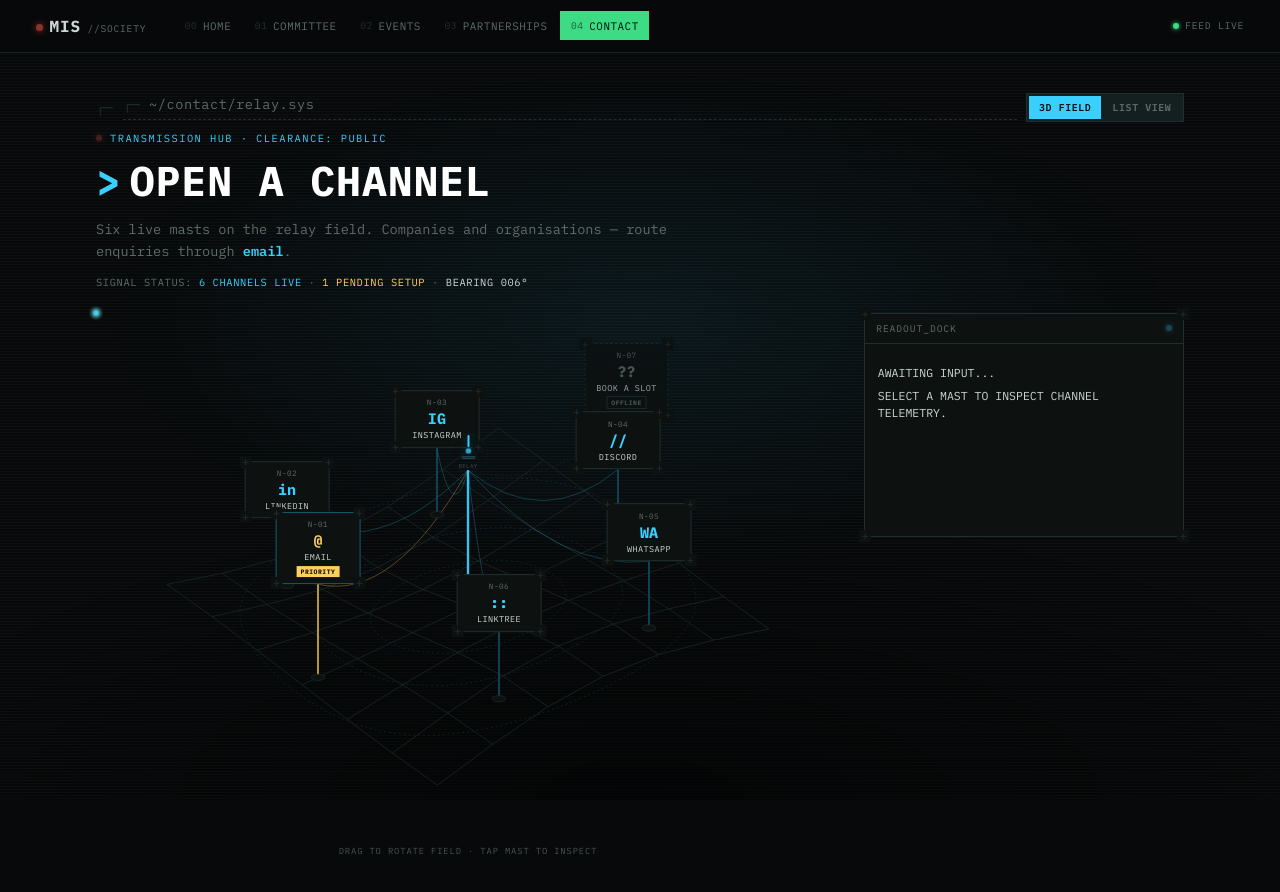
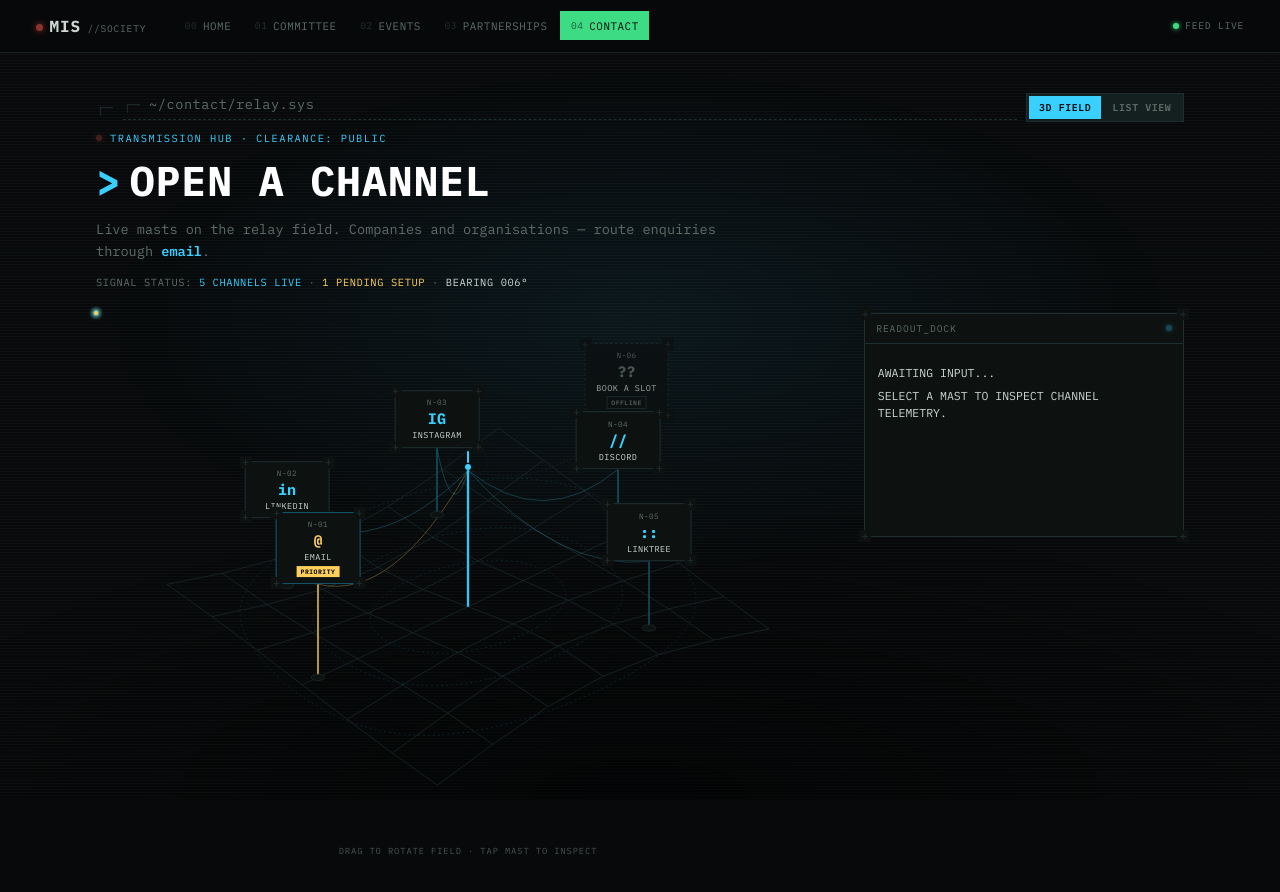
Before and after one commit to 8-BitCode/MIS, a React (Vite) app: page /contact in a window 1280 px wide. Shown: the top 892 px of the page. Built offline with nearby package versions, Linux system fonts and the light colour scheme.

Commit message:
removed whatsapp from contacts

```diff
--- a/src/pages/Contact.jsx
+++ b/src/pages/Contact.jsx
@@ -152,22 +152,8 @@ const CHANNELS = [
     height: 40,
   },
   {
-    id: "whatsapp",
-    code: "N-05",
-    glyph: "WA",
-    label: "WHATSAPP",
-    tag: "BROADCAST LIST",
-    desc: "Broadcast list for announcements and last-minute updates.",
-    display: "chat.whatsapp.com/FTGb…59Gs",
-    href: "https://chat.whatsapp.com/FTGbKuhj0OJ9eHVsnO59Gs",
-    external: true,
-    angleDeg: 330,
-    radius: 95,
-    height: 40,
-  },
-  {
     id: "linktree",
-    code: "N-06",
+    code: "N-05", // Shifted code index since WhatsApp was removed
     glyph: "::",
     label: "LINKTREE",
     tag: "MASTER INDEX",
@@ -175,7 +161,7 @@ const CHANNELS = [
     display: "linktr.ee/manchester.intelligence",
     href: "https://linktr.ee/manchester.intelligence",
     external: true,
-    angleDeg: 30,
+    angleDeg: 330, // Adjusted angle distribution to fill the gap cleanly
     radius: 95,
     height: 40,
   },
@@ -183,7 +169,7 @@ const CHANNELS = [
 
 const CALENDLY = {
   id: "calendly",
-  code: "N-07",
+  code: "N-06",
   glyph: "??",
   label: "BOOK A SLOT",
   tag: "PENDING SETUP",
@@ -435,10 +421,6 @@ export default function Contact() {
   const handleNodeLeave = useCallback((c) => {
     setIsHoveringNode(false);
     if (supportsHover && !transmittingNode) {
-      // Give the pointer a beat to land on another node before clearing,
-      // so hopping between adjacent nodes doesn't flicker the readout —
-      // but if nothing is hovered anymore, release the active channel
-      // so auto-rotation resumes.
       setTimeout(() => {
         if (!document.querySelector('.node-chip:hover')) {
           clearChannel(c.id);
@@ -516,8 +498,6 @@ export default function Contact() {
   }, [activeNodeGeom, seqProgress, hubGeom.top]);
 
   const bearing = Math.round((((theta * 180) / Math.PI) % 360 + 360) % 360);
-
-  // Calculate charge level based on hover state
   const chargeLevel = isHoveringNode && !transmittingNode ? 1 : 0;
 
   return (
@@ -537,8 +517,8 @@ export default function Contact() {
           </div>
           <p className="relay-eyebrow"><span className="rec-dot" aria-hidden="true" />TRANSMISSION HUB · CLEARANCE: PUBLIC</p>
           <h1 className="relay-h1"><span className="prompt">&gt;</span><DecryptText text="OPEN A CHANNEL" trigger="mount" speed={30} /></h1>
-          <p className="relay-sub">Six live masts on the relay field. Companies and organisations — route enquiries through <strong>email</strong>.</p>
-          <p className="relay-status">SIGNAL STATUS: <span className="ok">6 CHANNELS LIVE</span> · <span className="pending">1 PENDING SETUP</span> · <span className="bearing">BEARING {String(bearing).padStart(3, "0")}°</span></p>
+          <p className="relay-sub">Live masts on the relay field. Companies and organisations — route enquiries through <strong>email</strong>.</p>
+          <p className="relay-status">SIGNAL STATUS: <span className="ok">5 CHANNELS LIVE</span> · <span className="pending">1 PENDING SETUP</span> · <span className="bearing">BEARING {String(bearing).padStart(3, "0")}°</span></p>
         </header>
 
         <section className="relay-main" style={viewMode === "list" ? { gridTemplateColumns: "1fr" } : undefined}>
@@ -587,12 +567,8 @@ export default function Contact() {
                       ))}
                     </g>
 
-                    {/* ── Signal Burst Effect ── */}
                     {signalBurst && (
-                      <g className="signal-burst" style={{
-                        opacity: 1,
-                        animation: 'burst-fade 0.8s ease-out forwards'
-                      }}>
+                      <g className="signal-burst" style={{ opacity: 1, animation: 'burst-fade 0.8s ease-out forwards' }}>
                         {[0, 1, 2, 3, 4, 5, 6, 7].map((i) => {
                           const angle = (i / 8) * Math.PI * 2;
                           const radius = 30 + i * 8;
@@ -606,99 +582,10 @@ export default function Contact() {
                               stroke={i % 2 === 0 ? '#39d0ff' : '#ffcf5c'}
                               strokeWidth={1.5 - i * 0.15}
                               opacity={0.8 - i * 0.08}
-                              style={{
-                                animation: `burst-wave ${0.6 + i * 0.05}s ease-out forwards`,
-                                transform: `scale(${1 + i * 0.15})`,
-                              }}
+                              style={{ animation: `burst-wave ${0.6 + i * 0.05}s ease-out forwards`, transform: `scale(${1 + i * 0.15})` }}
                             />
                           );
                         })}
-                        {/* Concentric rings */}
-                        {[1, 2, 3].map((i) => (
-                          <circle
-                            key={`ring-${i}`}
-                            cx={hubGeom.top.x}
-                            cy={hubGeom.top.y}
-                            r={i * 20}
-                            fill="none"
-                            stroke="#39d0ff"
-                            strokeWidth={1.5 - i * 0.3}
-                            opacity={0.6 - i * 0.15}
-                            style={{
-                              animation: `burst-ring ${0.4 + i * 0.1}s ease-out forwards`,
-                            }}
-                          />
-                        ))}
-                        {/* Central flash */}
-                        <circle
-                          cx={hubGeom.top.x}
-                          cy={hubGeom.top.y}
-                          r={8}
-                          fill="#fff"
-                          opacity={0.9}
-                          style={{
-                            animation: 'burst-flash 0.3s ease-out forwards',
-                          }}
-                        />
-                        <style dangerouslySetInnerHTML={{
-                          __html: `
-                            @keyframes burst-ring {
-                              0% { transform: scale(0.3); opacity: 0; }
-                              30% { opacity: 0.8; }
-                              100% { transform: scale(1.5); opacity: 0; }
-                            }
-                            @keyframes burst-wave {
-                              0% { transform: scale(0.5); opacity: 0; }
-                              20% { opacity: 1; }
-                              100% { transform: scale(2); opacity: 0; }
-                            }
-                            @keyframes burst-flash {
-                              0% { transform: scale(0.5); opacity: 0; }
-                              50% { transform: scale(1.5); opacity: 1; }
-                              100% { transform: scale(0.8); opacity: 0.3; }
-                            }
-                            @keyframes burst-fade {
-                              0% { opacity: 1; }
-                              100% { opacity: 0; }
-                            }
-                          `
-                        }} />
-                      </g>
-                    )}
-
-                    {transmittingNode && activeNodeGeom && seqProgress < SEQ_HANDSHAKE && (
-                      <g
-                        className="target-acquisition-beam"
-                        style={{
-                          opacity:
-                            seqProgress < SEQ_ROUTE
-                              ? 1
-                              : Math.max(0, 1 - (seqProgress - SEQ_ROUTE) / (SEQ_HANDSHAKE - SEQ_ROUTE)),
-                        }}
-                      >
-                        <line
-                          x1={activeNodeGeom.top.x}
-                          y1="0"
-                          x2={activeNodeGeom.top.x}
-                          y2={activeNodeGeom.top.y}
-                          className="laser-beam"
-                        />
-                        <circle cx={activeNodeGeom.top.x} cy={activeNodeGeom.top.y} r="14" className="target-reticle-ring r1" />
-                        <circle cx={activeNodeGeom.top.x} cy={activeNodeGeom.top.y} r="21" className="target-reticle-ring r2" />
-                        <line
-                          x1={activeNodeGeom.top.x - 26}
-                          y1={activeNodeGeom.top.y}
-                          x2={activeNodeGeom.top.x + 26}
-                          y2={activeNodeGeom.top.y}
-                          className="target-crosshair"
-                        />
-                        <line
-                          x1={activeNodeGeom.top.x}
-                          y1={activeNodeGeom.top.y - 26}
-                          x2={activeNodeGeom.top.x}
-                          y2={activeNodeGeom.top.y + 26}
-                          className="target-crosshair"
-                        />
                       </g>
                     )}
 
@@ -724,22 +611,8 @@ export default function Contact() {
                     {payloadPos && (
                       <circle cx={payloadPos.x} cy={payloadPos.y} r="3.5" className="routing-payload" />
                     )}
-
-                    {activeNodeGeom && seqProgress >= 0.4 && (
-                      <g
-                        className="crypto-handshake"
-                        transform={`translate(${activeNodeGeom.top.x}, ${activeNodeGeom.top.y}) scale(${Math.min(1, (seqProgress - 0.4) / 0.15)})`}
-                      >
-                        <path d="M -12 -6 L -12 -12 L -6 -12" className="crypto-bracket" />
-                        <path d="M 12 -6 L 12 -12 L 6 -12" className="crypto-bracket" />
-                        <path d="M -12 6 L -12 12 L -6 12" className="crypto-bracket" />
-                        <path d="M 12 6 L 12 12 L 6 12" className="crypto-bracket" />
-                        <circle cx="0" cy="0" r="18" className="crypto-ring" />
-                      </g>
-                    )}
                   </svg>
 
-                  {/* ── Transmitter with Charge Effect ── */}
                   <div
                     className="signal-transmitter"
                     style={{
@@ -755,7 +628,6 @@ export default function Contact() {
                       gap: '1px',
                     }}
                   >
-                    {/* Charge ring */}
                     <div style={{
                       position: 'absolute',
                       width: '40px',
@@ -767,95 +639,20 @@ export default function Contact() {
                       transform: `translate(-50%, -50%) scale(${1 + chargeLevel * 0.3})`,
                       opacity: 0.2 + chargeLevel * 0.5,
                       transition: 'all 0.3s ease',
-                      boxShadow: chargeLevel > 0 ? '0 0 30px rgba(57, 208, 255, 0.2)' : 'none',
                     }} />
-
-                    {/* Antenna mast with charge glow */}
                     <div style={{
                       width: '2px',
                       height: `${12 + chargeLevel * 8}px`,
-                      background: chargeLevel > 0
-                        ? `linear-gradient(to top, #39d0ff, ${chargeLevel > 0.5 ? '#ffcf5c' : '#39d0ff'})`
-                        : '#39d0ff',
-                      boxShadow: chargeLevel > 0
-                        ? `0 0 ${15 + chargeLevel * 15}px rgba(57, 208, 255, ${0.3 + chargeLevel * 0.4})`
-                        : '0 0 8px rgba(57, 208, 255, 0.3)',
+                      background: '#39d0ff',
                       borderRadius: '1px',
-                      transition: 'all 0.3s ease',
                     }} />
-
-                    {/* Signal dot / emitter with charge state */}
                     <div style={{
-                      width: `${6 + chargeLevel * 4}px`,
-                      height: `${6 + chargeLevel * 4}px`,
+                      width: '6px',
+                      height: '6px',
                       borderRadius: '50%',
-                      background: chargeLevel > 0.7
-                        ? 'radial-gradient(circle at 50% 50%, #ffcf5c, #39d0ff)'
-                        : chargeLevel > 0
-                          ? 'radial-gradient(circle at 50% 50%, #39d0ff, #39d0ff)'
-                          : '#39d0ff',
-                      boxShadow: chargeLevel > 0
-                        ? `0 0 ${20 + chargeLevel * 20}px rgba(57, 208, 255, ${0.4 + chargeLevel * 0.5})`
-                        : '0 0 12px rgba(57, 208, 255, 0.5)',
-                      animation: chargeLevel > 0
-                        ? 'transmitter-charge 0.8s ease-in-out infinite'
-                        : 'transmitter-pulse 2s ease-in-out infinite',
-                      transition: 'all 0.3s ease',
+                      background: '#39d0ff',
                     }} />
-
-                    {/* Small base plate */}
-                    <div style={{
-                      width: `${14 + chargeLevel * 4}px`,
-                      height: '3px',
-                      background: chargeLevel > 0
-                        ? 'rgba(57, 208, 255, 0.3)'
-                        : 'rgba(31, 47, 49, 0.8)',
-                      border: `1px solid ${chargeLevel > 0 ? 'rgba(57, 208, 255, 0.4)' : 'rgba(57, 208, 255, 0.15)'}`,
-                      borderRadius: '1px',
-                      marginTop: '1px',
-                      transition: 'all 0.3s ease',
-                    }} />
-
-                    {/* Tiny label */}
-                    <span style={{
-                      fontSize: '0.35rem',
-                      letterSpacing: '0.08em',
-                      color: chargeLevel > 0
-                        ? 'rgba(57, 208, 255, 0.8)'
-                        : 'rgba(205, 216, 210, 0.3)',
-                      marginTop: '2px',
-                      fontFamily: '"IBM Plex Mono", monospace',
-                      transition: 'all 0.3s ease',
-                    }}>
-                      {chargeLevel > 0 ? '⚡ CHARGING' : 'RELAY'}
-                    </span>
                   </div>
-
-                  {/* Add the animations to CSS via style tag */}
-                  <style dangerouslySetInnerHTML={{
-                    __html: `
-                      @keyframes transmitter-pulse {
-                        0%, 100% {
-                          opacity: 1;
-                          transform: scale(1);
-                        }
-                        50% {
-                          opacity: 0.6;
-                          transform: scale(0.85);
-                        }
-                      }
-                      @keyframes transmitter-charge {
-                        0%, 100% {
-                          transform: scale(1);
-                          box-shadow: 0 0 20px rgba(57, 208, 255, 0.6);
-                        }
-                        50% {
-                          transform: scale(1.15);
-                          box-shadow: 0 0 40px rgba(57, 208, 255, 0.9), 0 0 60px rgba(255, 207, 92, 0.3);
-                        }
-                      }
-                    `
-                  }} />
 
                   <ul className="node-list" aria-label="Contact channels">
                     {allNodes.map((c, idx) => {
@@ -884,7 +681,6 @@ export default function Contact() {
                       );
                     })}
 
-                    {/* ── 3D Projected Floating HUD Card ── */}
                     {transmittingNode && activeNodeGeom && (
                       <li
                         className="node-wrapper node-3d-hud-wrapper"
@@ -974,7 +770,6 @@ export default function Contact() {
               </aside>
             </>
           ) : (
-            /* ── Fully Wired Mobile / List Mode ── */
             <div className="relay-list-mode">
               <ul className="mobile-chain">
                 {[...CHANNELS, CALENDLY].map((c) => {
```
